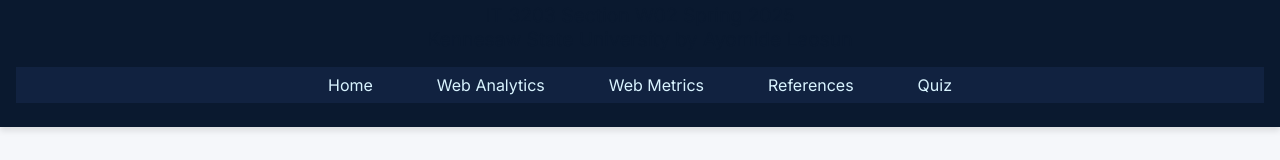
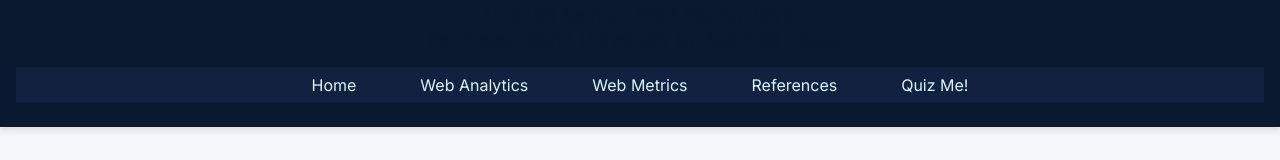
Before and after one commit to aklaosun/web-tech, a plain HTML site: page index.html in a window 1280 px wide. Shown: the part 103-263 px from the top of the page. Drawn offline with Linux system fonts and the light colour scheme.

Commit message:
Update index.html

```diff
--- a/index.html
+++ b/index.html
@@ -19,7 +19,7 @@
         <li><a href="topic1.html">Web Analytics</a></li>
         <li><a href="topic2.html">Web Metrics</a></li>
         <li><a href="references.html">References</a></li>
-        <li><a href="quiz.html">Quiz</a></li>
+        <li><a href="quiz.html">Quiz Me!</a></li>
       </ul>
     </nav>
   </header>
```
